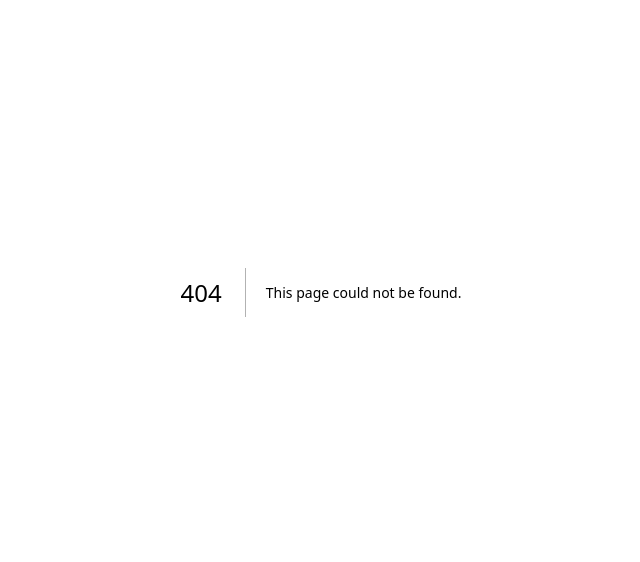
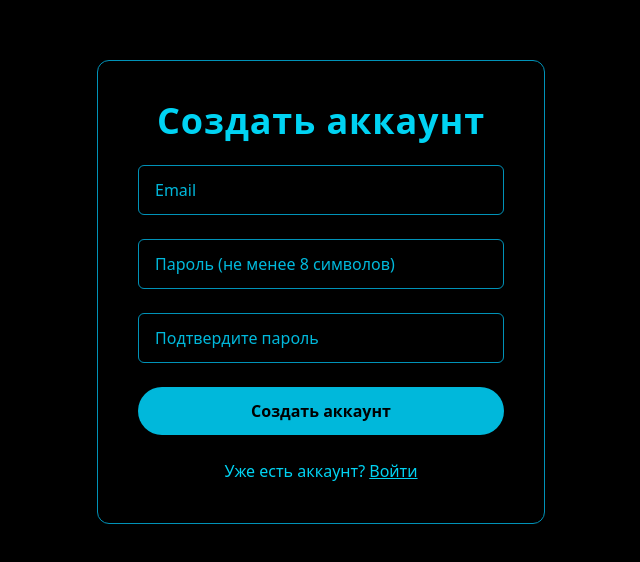
Before and after one commit to gitsolaicity/dtf-studio, a Next.js app: page /register in a window 1280 px wide. Before the commit this address had no page. Shown: the part 108-670 px from the top of the page, without its empty margins (319-959 px from the left). Built offline with nearby package versions, Linux system fonts and the light colour scheme; no server answers.

Commit message:
nextAuth

```diff
--- /dev/null
+++ b/app/api/auth/[...nextauth]/route.ts
@@ -0,0 +1,78 @@
+// app/api/auth/[...nextauth]/route.ts
+import NextAuth from "next-auth";
+import CredentialsProvider from "next-auth/providers/credentials";
+import { createClient } from "@supabase/supabase-js";
+
+const supabase = createClient(
+  process.env.SUPABASE_URL!,
+  process.env.SUPABASE_ANON_KEY!
+);
+
+const handler = NextAuth({
+  providers: [
+    CredentialsProvider({
+      name: "Credentials",
+      credentials: {
+        email: { label: "Email", type: "email" },
+        password: { label: "Password", type: "password" },
+      },
+      async authorize(credentials) {
+        if (!credentials) return null;
+        const { email, password } = credentials;
+
+        // Вход через Supabase
+        const { data, error } = await supabase.auth.signInWithPassword({
+          email,
+          password,
+        });
+
+        if (error || !data.user) {
+          // 💥 Обработка неподтвержденной почты
+          if (error?.message?.toLowerCase().includes("email not confirmed")) {
+            throw new Error("EMAIL_NOT_CONFIRMED");
+          }
+          // 💥 Прочие ошибки
+          throw new Error("INVALID_CREDENTIALS");
+        }
+
+        // ✅ Получение роли
+        const { data: profile, error: profileError } = await supabase
+          .from("users")
+          .select("role")
+          .eq("id", data.user.id)
+          .single();
+
+        if (profileError) {
+          console.warn("Не удалось получить профиль. Назначена роль 'user'");
+        }
+
+        return {
+          id: data.user.id,
+          name: data.user.email,
+          email: data.user.email,
+          role: profile?.role || "user",
+        };
+      },
+    }),
+  ],
+  callbacks: {
+    async jwt({ token, user }) {
+      if (user) {
+        token.role = user.role;
+      }
+      return token;
+    },
+    async session({ session, token }) {
+      if (token?.role) {
+        session.user.role = token.role;
+      }
+      return session;
+    },
+  },
+  pages: {
+    signIn: "/login",
+  },
+  secret: process.env.NEXTAUTH_SECRET,
+});
+
+export { handler as GET, handler as POST };
--- a/app/login/page.tsx
+++ b/app/login/page.tsx
@@ -2,30 +2,47 @@
 
 import { useState } from 'react';
 import { useRouter } from 'next/navigation';
+import { signIn } from 'next-auth/react';
+import { motion, AnimatePresence } from 'framer-motion';
 
 export default function LoginPage() {
   const [email, setEmail] = useState('');
   const [password, setPassword] = useState('');
-  const [status, setStatus] = useState<'idle' | 'error'>('idle');
+  const [status, setStatus] = useState<'idle' | 'loading' | 'error'>('idle');
   const router = useRouter();
 
-  const handleSubmit = (e: React.FormEvent) => {
+  const handleSubmit = async (e: React.FormEvent) => {
     e.preventDefault();
+    setStatus('loading');
 
-    // В будущем тут будет реальная проверка
-    if (email === 'admin@example.com' && password === '123456') {
-      router.push('/dashboard'); // В будущем - кабинет
+    const res = await signIn('credentials', {
+      redirect: false,
+      email,
+      password,
+    });
+
+    if (res?.ok) {
+      router.push('/dashboard');
     } else {
       setStatus('error');
     }
+
+    setStatus('idle');
   };
 
   return (
     <section className="min-h-screen bg-black text-white flex items-center justify-center px-6 py-20">
-      <div className="relative w-full max-w-md bg-black/70 border border-cyan-500 rounded-xl p-8 shadow-xl backdrop-blur-md">
-
+      <AnimatePresence>
+        <motion.div
+          key="login-card"
+          initial={{ opacity: 0, y: 40 }}
+          animate={{ opacity: 1, y: 0 }}
+          exit={{ opacity: 0, y: 40 }}
+          transition={{ duration: 0.2, ease: 'easeOut' }}
+          className="relative w-full max-w-md bg-black/70 border border-cyan-500 rounded-xl p-8 shadow-xl backdrop-blur-md"
+        >
           <h1 className="text-3xl font-bold text-cyan-400 mb-6 text-center tracking-widest">
-          Вход
+            Вхід
           </h1>
 
           <form onSubmit={handleSubmit} className="space-y-4">
@@ -49,18 +66,27 @@ export default function LoginPage() {
 
             <button
               type="submit"
-            className="w-full bg-cyan-500 text-black font-bold py-2 rounded hover:bg-cyan-400 transition"
+              disabled={status === 'loading'}
+              className="w-full bg-cyan-500 text-black font-bold py-2 rounded hover:bg-cyan-400 transition disabled:opacity-50"
             >
-            Войти
+              {status === 'loading' ? 'Вхід...' : 'Увійти'}
             </button>
 
             {status === 'error' && (
               <p className="text-red-500 text-sm pt-2 text-center">
-              Неверный email или пароль.
+                Невірний email або пароль.
               </p>
             )}
           </form>
-      </div>
+
+          <p className="text-sm text-center mt-4 text-cyan-400">
+            Ще не маєте акаунта?{' '}
+            <a href="/register" className="underline hover:text-cyan-300">
+              Зареєструватися
+            </a>
+          </p>
+        </motion.div>
+      </AnimatePresence>
     </section>
   );
 }
--- /dev/null
+++ b/app/register/page.tsx
@@ -0,0 +1,148 @@
+'use client';
+
+import { useState } from 'react';
+import { createClient } from '@supabase/supabase-js';
+import { motion, AnimatePresence } from 'framer-motion';
+
+const supabase = createClient(
+  process.env.NEXT_PUBLIC_SUPABASE_URL!,
+  process.env.NEXT_PUBLIC_SUPABASE_ANON_KEY!
+);
+
+export default function RegisterPage() {
+  const [email, setEmail] = useState('');
+  const [password, setPassword] = useState('');
+  const [confirmPassword, setConfirmPassword] = useState('');
+  const [status, setStatus] = useState<'idle' | 'loading' | 'error' | 'success'>('idle');
+  const [errorMessage, setErrorMessage] = useState<string | null>(null);
+
+  const handleRegister = async (e: React.FormEvent) => {
+    e.preventDefault();
+    setErrorMessage(null);
+
+    if (password !== confirmPassword) {
+      setErrorMessage('Пароли не совпадают');
+      setStatus('error');
+      return;
+    }
+
+    if (password.length < 8) {
+      setErrorMessage('Пароль должен быть не менее 8 символов');
+      setStatus('error');
+      return;
+    }
+
+    setStatus('loading');
+
+    const { error } = await supabase.auth.signUp({
+      email,
+      password,
+      options: {
+        emailRedirectTo: `${window.location.origin}/login`,
+      },
+    });
+
+    if (error) {
+      setErrorMessage(error.message);
+      setStatus('error');
+    } else {
+      setStatus('success');
+    }
+  };
+
+  return (
+    <section className="min-h-screen bg-black text-white flex items-center justify-center px-6 py-20">
+      <div className="relative w-full max-w-md bg-black/80 border border-cyan-600 rounded-xl p-10 shadow-xl backdrop-blur-md">
+        <AnimatePresence mode="wait">
+          {status === 'success' ? (
+            <motion.div
+              key="success"
+              initial={{ opacity: 0, y: 20 }}
+              animate={{ opacity: 1, y: 0 }}
+              exit={{ opacity: 0, y: -20 }}
+              transition={{ duration: 0.2 }}
+              className="text-center"
+            >
+              <h2 className="text-3xl font-extrabold text-cyan-400 mb-4">
+                Почта отправлена!
+              </h2>
+              <p className="mb-6">
+                Мы отправили письмо с подтверждением на <strong>{email}</strong>.
+                Пожалуйста, подтвердите свой email, чтобы завершить регистрацию.
+              </p>
+              <a
+                href="/login"
+                className="inline-block px-6 py-3 rounded-full bg-cyan-500 hover:bg-cyan-600 transition font-semibold"
+              >
+                Вернуться к входу
+              </a>
+            </motion.div>
+          ) : (
+            <motion.form
+              key="form"
+              initial={{ opacity: 0, y: -20 }}
+              animate={{ opacity: 1, y: 0 }}
+              exit={{ opacity: 0, y: 20 }}
+              transition={{ duration: 0.2 }}
+              onSubmit={handleRegister}
+              className="space-y-6"
+            >
+              <h1 className="text-4xl font-extrabold text-cyan-400 tracking-wide text-center">
+                Создать аккаунт
+              </h1>
+
+              <input
+                type="email"
+                placeholder="Email"
+                value={email}
+                onChange={(e) => setEmail(e.target.value)}
+                required
+                className="w-full px-4 py-3 rounded-md bg-black border border-cyan-600 placeholder-cyan-500 focus:outline-none focus:ring-2 focus:ring-cyan-400 transition"
+                autoComplete="email"
+              />
+
+              <input
+                type="password"
+                placeholder="Пароль (не менее 8 символов)"
+                value={password}
+                onChange={(e) => setPassword(e.target.value)}
+                required
+                className="w-full px-4 py-3 rounded-md bg-black border border-cyan-600 placeholder-cyan-500 focus:outline-none focus:ring-2 focus:ring-cyan-400 transition"
+                autoComplete="new-password"
+              />
+
+              <input
+                type="password"
+                placeholder="Подтвердите пароль"
+                value={confirmPassword}
+                onChange={(e) => setConfirmPassword(e.target.value)}
+                required
+                className="w-full px-4 py-3 rounded-md bg-black border border-cyan-600 placeholder-cyan-500 focus:outline-none focus:ring-2 focus:ring-cyan-400 transition"
+                autoComplete="new-password"
+              />
+
+              <button
+                type="submit"
+                disabled={status === 'loading'}
+                className="w-full py-3 bg-cyan-500 rounded-full font-semibold text-black hover:bg-cyan-600 transition disabled:opacity-60"
+              >
+                {status === 'loading' ? 'Создание...' : 'Создать аккаунт'}
+              </button>
+
+              {status === 'error' && errorMessage && (
+                <p className="text-red-500 text-center">{errorMessage}</p>
+              )}
+
+              <p className="text-center text-cyan-400">
+                Уже есть аккаунт?{' '}
+                <a href="/login" className="underline hover:text-cyan-300">
+                  Войти
+                </a>
+              </p>
+            </motion.form>
+          )}
+        </AnimatePresence>
+      </div>
+    </section>
+  );
+}
--- a/components/DashboardSidebar.tsx
+++ b/components/DashboardSidebar.tsx
@@ -3,13 +3,14 @@
 import Link from 'next/link';
 import { usePathname } from 'next/navigation';
 import { cn } from '@/lib/utils';
-import { Home, Users, ClipboardList, Settings } from 'lucide-react';
+import { Home, Users, ClipboardList, Settings, ExternalLink } from 'lucide-react';
 
 const navItems = [
   { label: 'Главная', href: '/dashboard', icon: Home },
   { label: 'Клиенты', href: '/dashboard/clients', icon: Users },
   { label: 'Заказы', href: '/dashboard/orders', icon: ClipboardList },
   { label: 'Настройки', href: '/dashboard/settings', icon: Settings },
+  { label: 'На сайт', href: '/', icon: ExternalLink }, // новый пункт меню
 ];
 
 export default function DashboardSidebar() {
--- a/package.json
+++ b/package.json
@@ -9,12 +9,14 @@
     "lint": "next lint"
   },
   "dependencies": {
+    "@supabase/supabase-js": "^2.50.5",
     "@tailwindcss/vite": "^4.1.11",
     "@vercel/analytics": "^1.5.0",
     "@vercel/speed-insights": "^1.2.0",
     "framer-motion": "^12.23.0",
     "lucide-react": "^0.525.0",
     "next": "15.3.5",
+    "next-auth": "^4.24.11",
     "next-themes": "^0.4.6",
     "react": "^19.0.0",
     "react-dom": "^19.0.0",
--- /dev/null
+++ b/types/next-auth.d.ts
@@ -0,0 +1,22 @@
+import NextAuth from "next-auth";
+
+declare module "next-auth" {
+  interface Session {
+    user: {
+      name?: string | null;
+      email?: string | null;
+      image?: string | null;
+      role?: string; // ✅ добавляем кастомное поле
+    };
+  }
+
+  interface User {
+    role?: string; // если используешь user в jwt или authorize
+  }
+}
+
+declare module "next-auth/jwt" {
+  interface JWT {
+    role?: string;
+  }
+}
```
Also changed, not shown: 1 other file (tests, documents, lock files or other folders). Lines whose indentation alone changed are shown as unchanged.
